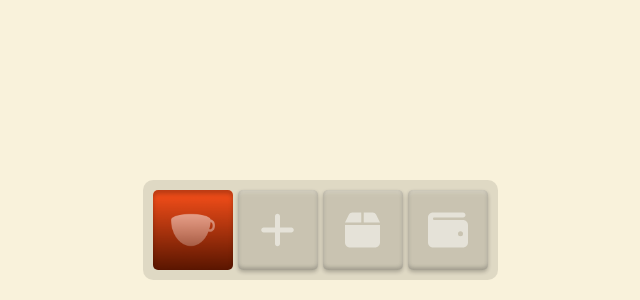
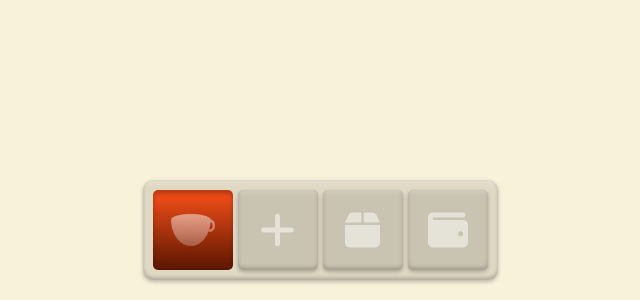
Before and after one commit to them2dt/distriDoc, a Next.js app: page / in a window 1280 px wide. Shown: the part 500-800 px from the top of the page, without its empty margins (320-960 px from the left). Built offline with nearby package versions, Linux system fonts and the light colour scheme.

Commit message:
add box-shadow to navigation-base

```diff
--- a/src/style/navigation.css
+++ b/src/style/navigation.css
@@ -14,6 +14,9 @@
 
   background-color: rgba(0, 0, 0, 0.1);
   border-radius: 10px;
+
+  box-shadow: inset 0px -2px 4px rgba(0, 0, 0, 0.25),
+    0px 2px 4px rgba(0, 0, 0, 0.25), inset 0px 2px 4px rgba(255, 255, 255, 0.25);
 }
 
 .navigation-button {
@@ -29,8 +32,8 @@
   background-color: rgba(0, 0, 0, 0.1);
   border-radius: 5px;
 
-  box-shadow: inset 0px -2px 4px rgba(0, 0, 0, 0.25), 0px 2px 4px rgba(0, 0, 0, 0.25), inset 0px 2px 4px rgba(255, 255, 255, 0.25);
-
+  box-shadow: inset 0px -2px 4px rgba(0, 0, 0, 0.25),
+    0px 2px 4px rgba(0, 0, 0, 0.25), inset 0px 2px 4px rgba(255, 255, 255, 0.25);
 }
 
 .navigation-button svg {
@@ -47,5 +50,4 @@
 
   box-shadow: none;
   box-shadow: inset 0px 4px 4px rgba(0, 0, 0, 0.25);
-
 }
```
